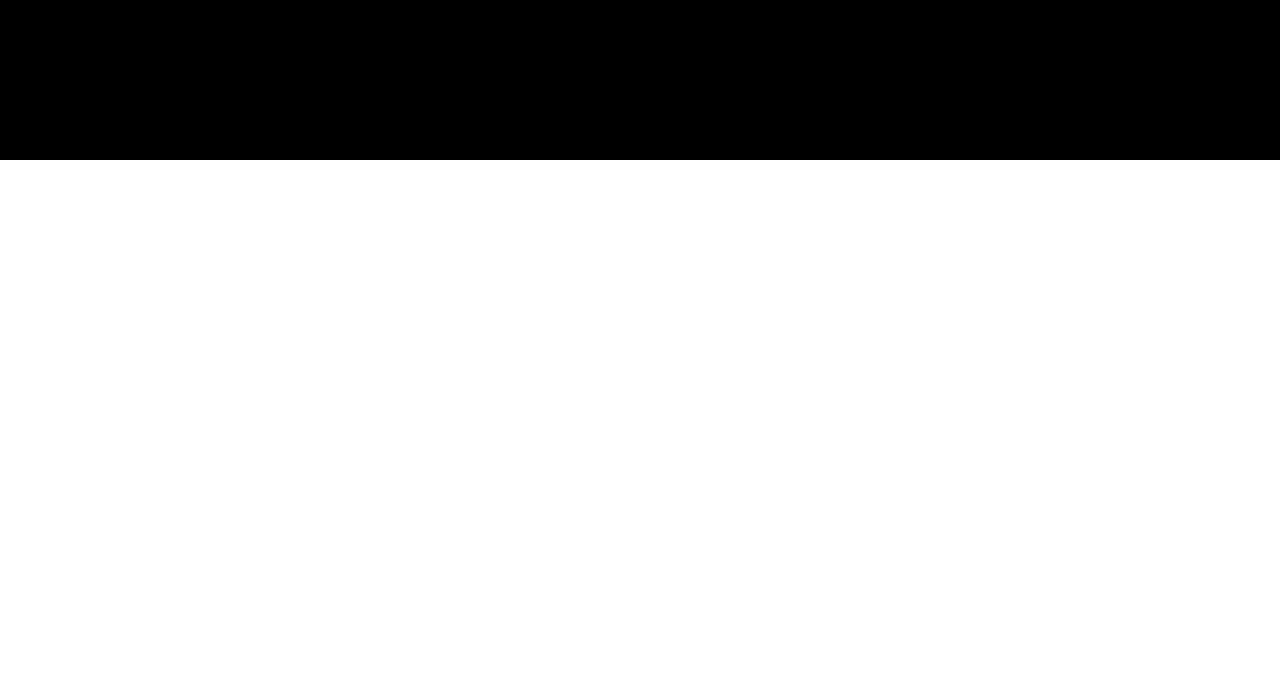
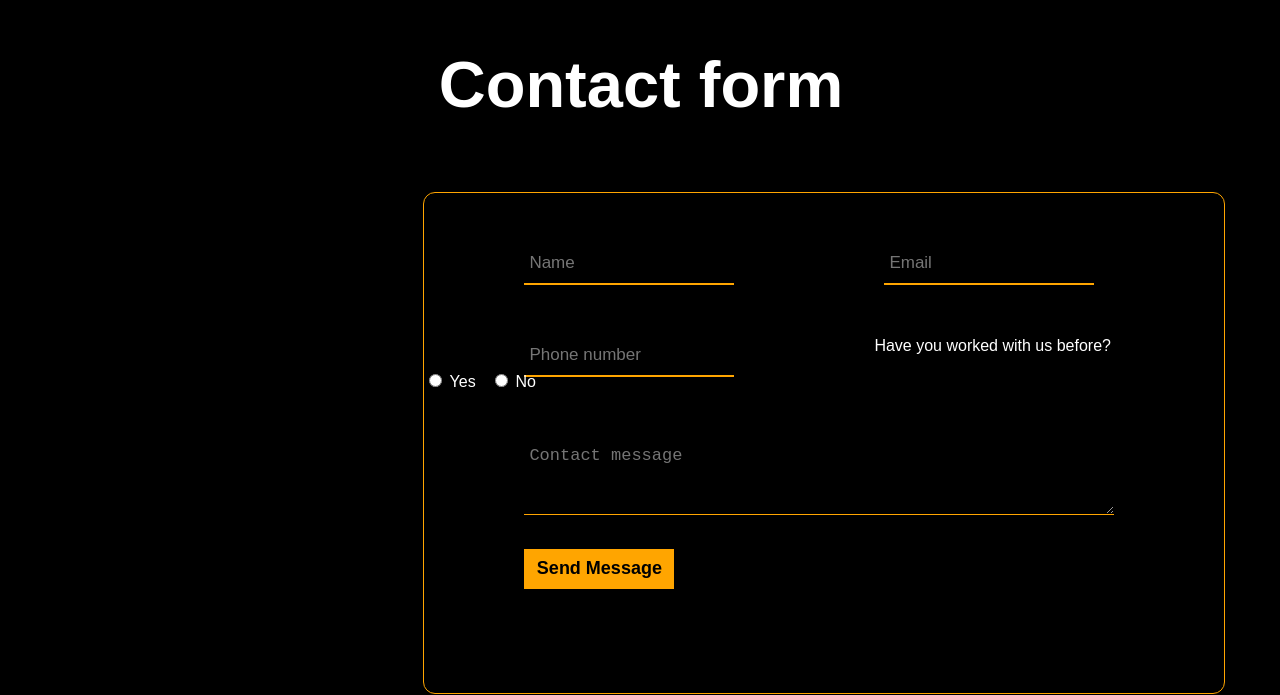
Before and after one commit to EminHuric/MsEe-Agency, a Vue app in the folder MsEe-agency/: page /contact in a window 1280 px wide. Shown: the part 742-1437 px from the top of the page. Before the commit the page ends 902 px from the top, so only its background shows below. Built offline with nearby package versions, Linux system fonts and the light colour scheme.

Commit message:
adding contac form

```diff
--- /dev/null
+++ b/MsEe-agency/src/components/who are we/component1.vue
@@ -0,0 +1,3 @@
+<template>
+
+</template>
--- a/MsEe-agency/src/views/Contact.vue
+++ b/MsEe-agency/src/views/Contact.vue
@@ -9,6 +9,34 @@
                 <img alt="bot2" src="/public/bot1.jpg" class="bot2">
             </div>
             <img alt="botmini" src="/public/bot1.jpg" class="botmini">
+            <form id="emailForm" class="heading1" action="https://formsubmit.co/ehrx09@gmail.com" method="POST">
+                <h2 class="heading2">Contact form</h2>
+
+                <!-- Hidden inputs za Formsubmit -->
+                <input type="hidden" name="_captcha" value="false">
+                <input type="hidden" name="_next" value="http://msee-agency.vercel.app">
+
+                <div class="border">
+                    <input type="text" name="name" placeholder="Name" class="name" required>
+                    <input type="email" name="email" placeholder="Email" class="email" required><br>
+                    <input type="text" name="phone" placeholder="Phone number" class="name">
+
+                    <p class="before">Have you worked with us before?</p>
+                    <label style="color: white; margin-right: 10px;">
+                        <input type="radio" name="workedBefore" value="Yes" required> Yes
+                    </label>
+                    <label style="color: white;">
+                        <input type="radio" name="workedBefore" value="No" required> No
+                    </label><br>
+
+                    <textarea name="message" placeholder="Contact message" class="message" required></textarea><br>
+
+                    <button class="send" type="submit">Send Message</button>
+                </div>
+            </form>
+
+
+
         </div>
     </template>
 <script setup>
@@ -16,6 +44,105 @@
 </script>
 
 <style scoped>
+.send {
+    height: 40px;
+    margin-left: 100px;
+    margin-top: 30px;
+    width: 150px;
+    font-size: 18px;
+    background-color: orange;
+    border: none;
+    font-weight: bold;
+
+}
+
+.message {
+    background-color: black;
+    border-color: orange;
+    color: white;
+    margin-top: 50px;
+    height: 63px;
+    margin-left: 100px;
+    width: 580px;
+    padding: 5px;
+    border-top: none;
+    border-left: none;
+    border-right: none;
+    font-size: 17px;
+}
+
+.value {
+    margin-top: -40px;
+    color: white;
+    margin-left: 50px;
+}
+
+.before {
+    color: white;
+    margin-top: -40px;
+    margin-left: 450px;
+}
+
+.email {
+    background-color: black;
+    border-color: orange;
+    color: white;
+    margin-top: 50px;
+    height: 30px;
+    margin-left: 150px;
+    width: 200px;
+    padding: 5px;
+    border-top: none;
+    border-left: none;
+    border-right: none;
+    font-size: 17px;
+}
+
+input:focus,
+textarea:focus {
+    outline: none;
+    border-top: none;
+    border-left: none;
+    border-right: none;
+    font-size: 18px;
+    color: rgb(255, 228, 215);
+}
+
+.name {
+    background-color: black;
+    border-color: orange;
+    color: white;
+    margin-top: 50px;
+    height: 30px;
+    margin-left: 100px;
+    width: 200px;
+    padding: 5px;
+    border-top: none;
+    border-left: none;
+    border-right: none;
+    font-size: 17px;
+}
+
+.border {
+    border: 1px solid orange;
+    height: 500px;
+    width: 800px;
+    margin-left: 33%;
+    margin-top: 70px;
+    border-radius: 12px;
+}
+
+.heading2 {
+    margin-top: 400px;
+    color: white;
+    font-size: 65px;
+    text-align: center;
+}
+
+.heading1 {
+    font-family: Arial, Helvetica, sans-serif;
+}
+
 .botmini {
     display: none;
 }
@@ -48,7 +175,7 @@
     top: 130px;
     left: 0;
     width: 100%;
-    height: 100%;
+    min-height: 100%;
 }
 
 .bot2 {
@@ -201,6 +328,7 @@
         margin-top: -29%;
     }
 }
+
 @media (min-width: 768px) and (max-width: 875px) {
     .title1 {
         margin-left: 20px;
@@ -234,6 +362,7 @@
         margin-top: -250px;
     }
 }
+
 @media (min-width: 876px) and (max-width: 1024px) {
     .title1 {
         margin-left: 20px;
@@ -267,6 +396,7 @@
         margin-top: -280px;
     }
 }
+
 @media (min-width: 1025px) and (max-width: 1380px) {
     .title1 {
         margin-left: 7%;
@@ -300,6 +430,7 @@
         margin-top: -280px;
     }
 }
+
 @media (min-width: 1381px) and (max-width: 1720px) {
     .title1 {
         margin-left: 210px;
@@ -307,21 +438,26 @@
         width: 100%;
         margin-top: 100px;
     }
-     .back {
+
+    .back {
         top: 100px;
     }
+
     .bot2 {
         height: 450px;
         right: 140px;
         position: absolute;
     }
+
     .paragraph {
         margin-left: 210px;
     }
+
     .contact {
         margin-left: 210px;
     }
 }
+
 @media (min-width: 1720px) and (max-width: 2000px) {
     .title1 {
         margin-left: 320px;
@@ -329,15 +465,18 @@
         width: 60%;
         margin-top: 110px;
     }
+
     .bot2 {
         height: 550px;
         right: 230px;
         position: absolute;
     }
+
     .paragraph {
         margin-left: 320px;
         margin-top: -30px;
     }
+
     .contact {
         margin-left: 320px;
     }
```
